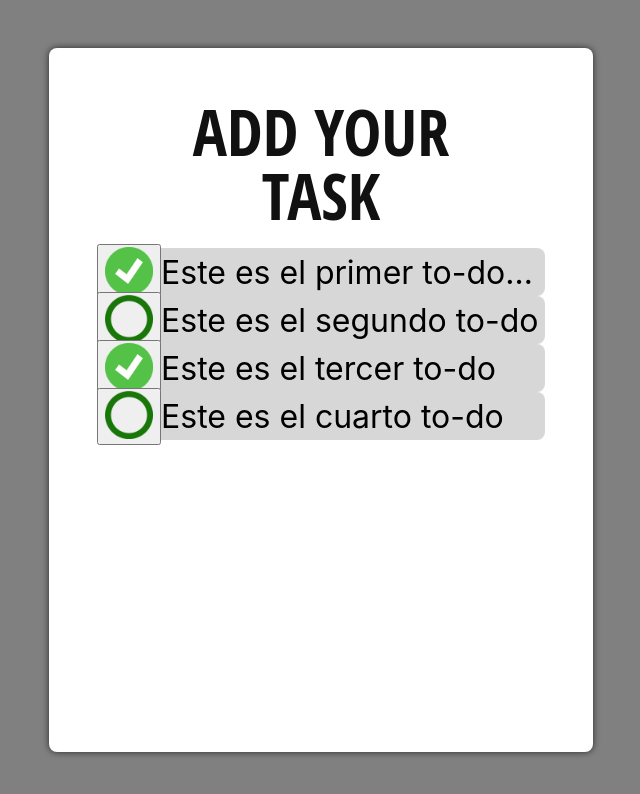
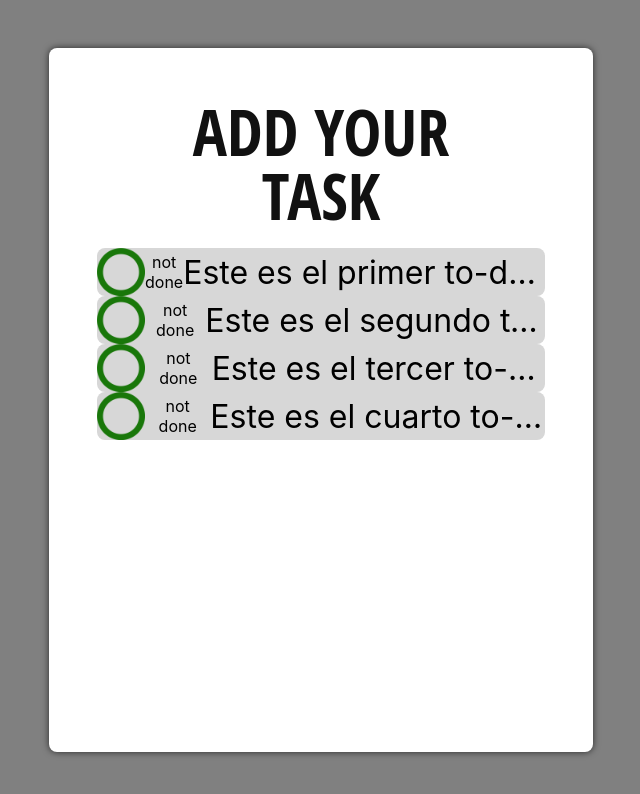
Before and after one commit to sjcuello/list-todo, a React (Create React App) app: page / in a window 1280 px wide. Shown: the top 794 px of the page, without its empty margins (319-959 px from the left). Built offline with nearby package versions, Linux system fonts and the light colour scheme.

Commit message:
Approach to update

```diff
--- a/src/components/Card/index.tsx
+++ b/src/components/Card/index.tsx
@@ -1,53 +1,21 @@
-import * as React from 'react';
+import React from 'react';
 import { IItem } from '../../interfaces/Item';
-import CheckButton from '../CheckButton';
 import ItemTodo from '../ItemTodo';
 import { CardContent, ItemContainer, Title } from './styles';
-
+import useData from '../../hooks/useData'
 interface ICardProps {
 }
 
-const mockArray: IItem[] = [
-  {
-    _id: 1,
-    text: 'Este es el primer to-doEste es el primer to-doEste es el primer to-doEste es el primer to-doEste es el primer to-do',
-    date: new Date(),
-    done: false
-  },
-  {
-    _id: 2,
-    text: 'Este es el segundo to-do',
-    date: new Date(),
-    done: true
-  },
-  {
-    _id: 3,
-    text: 'Este es el tercer to-do',
-    date: new Date(),
-    done: false
-  },
-  {
-    _id: 4,
-    text: 'Este es el cuarto to-do',
-    date: new Date(),
-    done: true
-  }
-]
+const Card: React.FunctionComponent<ICardProps> = (props) => {
+  const {data, changeState} = useData();
 
-const changeState = (_id: number): void => {
-  const index = mockArray.findIndex(item => item._id === _id);
-  mockArray[index].done = !mockArray[index].done;
-  console.log('_id :>> ', _id);
-}
-
-const Card: React.FunctionComponent<ICardProps> = (props) => {
   return (
       <CardContent>
         <Title>Add your task</Title>
         <ItemContainer>
         {
-          mockArray.length &&
-          mockArray.map((item: IItem ) => {
+          data.length &&
+          data.map((item: IItem ) => {
             return <ItemTodo key={item._id} data={item} toggle={changeState}/>
           })
         }
--- a/src/components/CheckButton/index.tsx
+++ b/src/components/CheckButton/index.tsx
@@ -1,19 +1,19 @@
 import * as React from 'react';
 import { Image } from './styles';
-
+import useData from '../../hooks/useData'
+import { IItem } from '../../interfaces/Item';
 
 interface ICheckButtonProps {
-    value: boolean;
+    value: IItem;
     toggle: any
 }
 
 const CheckButton: React.FunctionComponent<ICheckButtonProps> = ({ value, toggle }) => {
-    return (
-        <button onClick={toggle}>
-            <Image src={value ? "../../assets/icons/checked.png" : "../../assets/icons/not-checked.png"} />
-        </button>
+    const {data, changeState, getItem} = useData();
 
-    );
+    const item = getItem(value._id)
+    console.log('item :>> ', item);
+    return ( <Image onClick={() => changeState(item._id)} src={item.done ? "../../assets/icons/checked.png" : "../../assets/icons/not-checked.png"} />);
 };
 
 export default CheckButton;
--- a/src/components/ItemTodo/index.tsx
+++ b/src/components/ItemTodo/index.tsx
@@ -11,7 +11,8 @@ interface IItemTodoProps {
 const ItemTodo: React.FunctionComponent<IItemTodoProps> = ({data, toggle}) => {
   return (
       <ItemContainer>
-        <CheckButton value={data.done} toggle={toggle(data._id)}/>
+        <CheckButton value={data} toggle={() => toggle(data._id)}/>
+        <p>{data.done ? 'done' : 'not done'}</p>
         <Text>{data.text}</Text>
       </ItemContainer>
   );
--- /dev/null
+++ b/src/hooks/useData.tsx
@@ -0,0 +1,46 @@
+import { useState } from 'react';
+import { IItem } from '../interfaces/Item';
+
+const mockArray: IItem[] = [
+  {
+    _id: 1,
+    text: 'Este es el primer to-doEste es el primer to-doEste es el primer to-doEste es el primer to-doEste es el primer to-do',
+    date: new Date(),
+    done: false
+  },
+  {
+    _id: 2,
+    text: 'Este es el segundo to-do',
+    date: new Date(),
+    done: false
+  },
+  {
+    _id: 3,
+    text: 'Este es el tercer to-do',
+    date: new Date(),
+    done: false
+  },
+  {
+    _id: 4,
+    text: 'Este es el cuarto to-do',
+    date: new Date(),
+    done: false
+  }
+];
+
+export const useData = () => {
+  const [data, setData] = useState(mockArray)
+  const changeState = (_id: number): void => {
+    const dataCopy = data;
+    const index = dataCopy.findIndex(item => item._id === _id);
+    dataCopy[index].done = !dataCopy[index].done;
+    setData(dataCopy);
+    console.log('_id :>> ', _id);
+  }
+  const getItem = (_id: number): IItem => {
+    return data.find(item => item._id === _id)!
+  }
+  return { data, setData, changeState, getItem }
+}
+
+export default useData;
```
